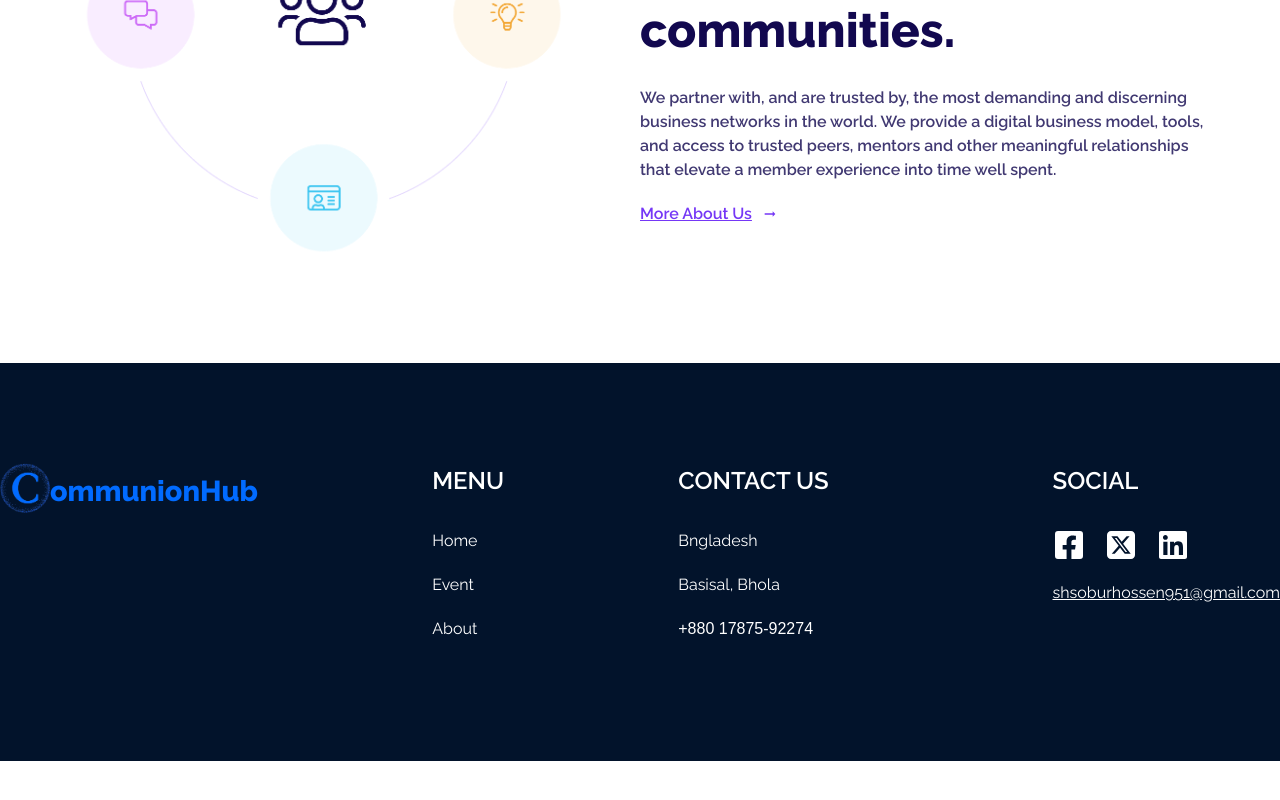
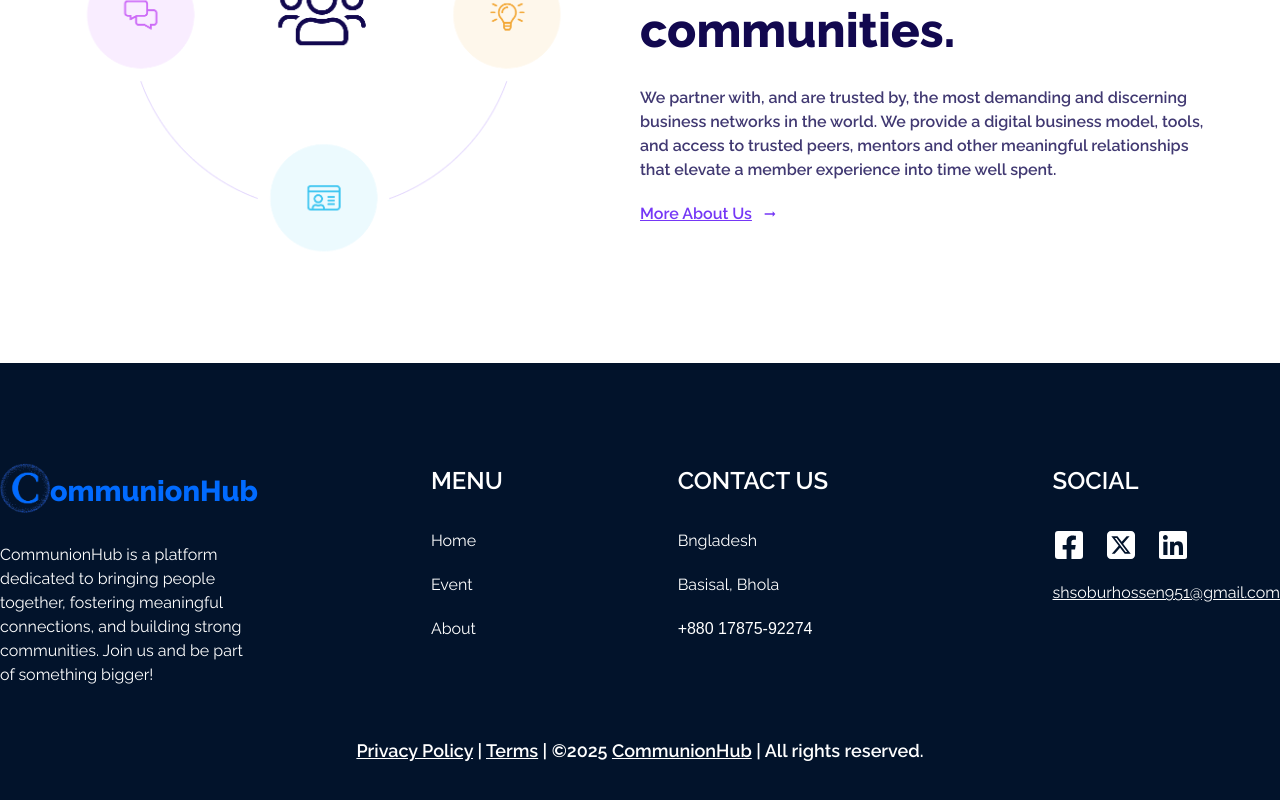
Before and after one commit to shsobur/CommunionHub, a React (Vite) app: page / in a window 1280 px wide. Shown: the part 1131-1931 px from the top of the page. Before the commit the page ends 1892 px from the top, so only its background shows below. Built offline with nearby package versions, Linux system fonts and the light colour scheme.

Commit message:
Change footer styles

```diff
--- a/src/Shared/Footer.jsx
+++ b/src/Shared/Footer.jsx
@@ -10,8 +10,11 @@ const Footer = () => {
         <div className="main_footer_container">
 
           <div className="footer_logo_container">
-            <img src={logo} alt="Logo" />
-            <span>ommunionHub</span>
+            <div className="footer_logo_inner_container">
+              <img src={logo} alt="Logo" />
+              <span>ommunionHub</span>
+            </div>
+            <h2>CommunionHub is a platform dedicated to bringing people together, fostering meaningful connections, and building strong communities. Join us and be part of something bigger!</h2>
           </div>
           <div className="footer_menu_container">
             <h2>MENU</h2>
@@ -42,6 +45,10 @@ const Footer = () => {
           </div>
 
         </div>
+
+        <div className="footer_copyright_container">
+          <h1><span>Privacy Policy</span> | <span>Terms</span> | ©2025 <span>CommunionHub</span> | All rights reserved.</h1>
+        </div>
       </footer>
     </>
   )
--- a/src/Style/Footer.css
+++ b/src/Style/Footer.css
@@ -16,10 +16,15 @@ footer {
 /* _____ */
 
 .footer_logo_container {
-  color: #016bff;
+  width: 20%;
+}
+
+.footer_logo_inner_container {
   display: flex;
   align-items: flex-end;
   justify-content: flex-start;
+  color: #016bff;
+  margin-bottom: 30px;
 }
 
 .footer_logo_container img {
@@ -97,3 +102,16 @@ footer {
   text-decoration: underline;
   cursor: pointer;
 }
+
+/* _____ */
+
+.footer_copyright_container {
+  text-align: center;
+  margin-top: 50px;
+  font-weight: 600;
+  font-size: 18px;
+}
+
+.footer_copyright_container span {
+  text-decoration: underline;
+}
```
